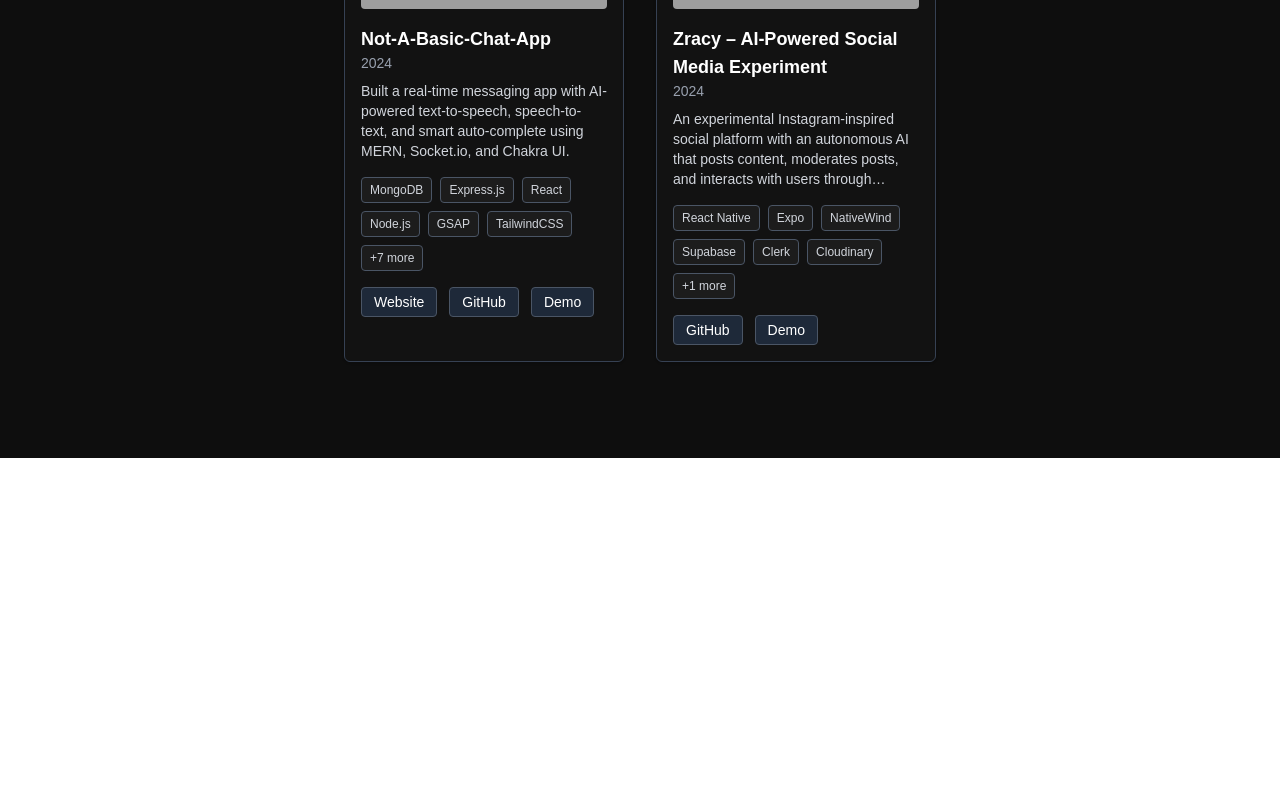
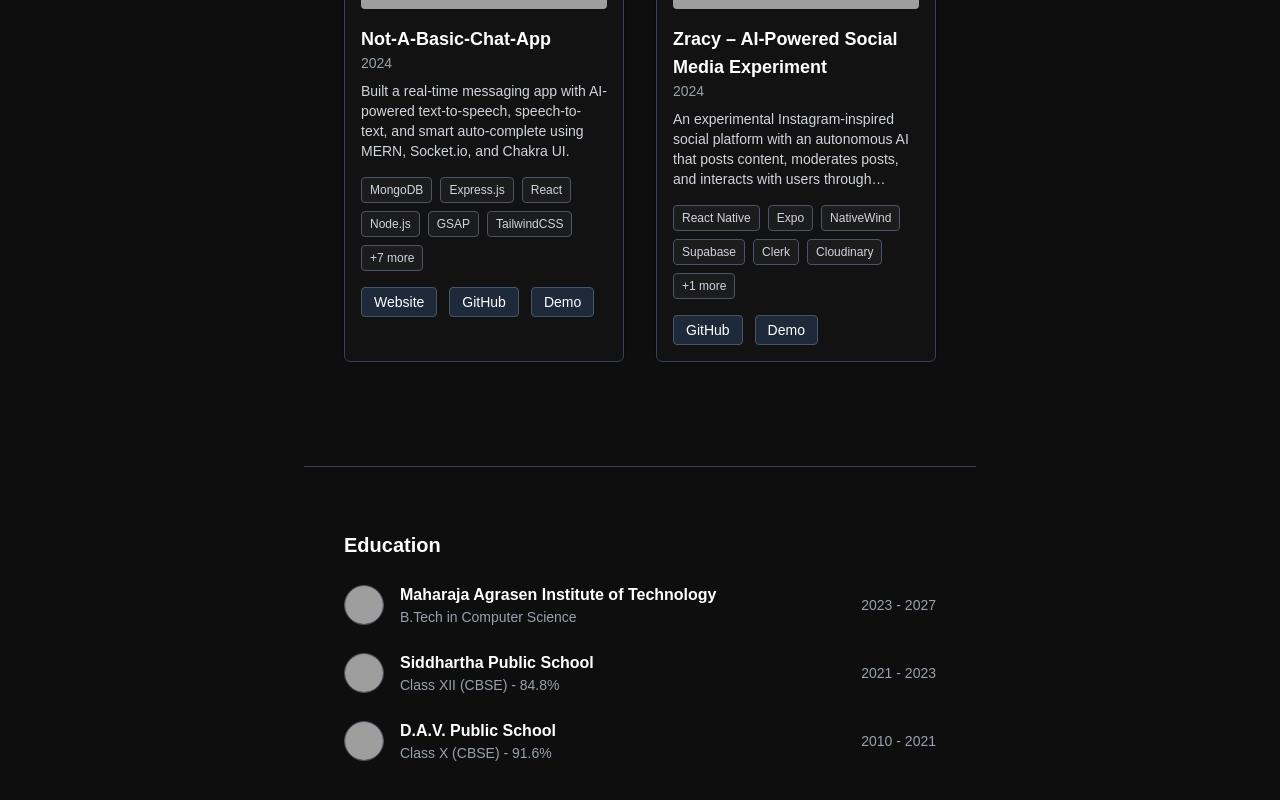
Before and after one commit to ad1tyaydv/adityadotdev, a Next.js app: page / in a window 1280 px wide. Shown: the part 964-1764 px from the top of the page. Before the commit the page ends 1422 px from the top, so only its background shows below. Built offline with nearby package versions, Linux system fonts and the light colour scheme; grey boxes are pictures that could not be loaded.

Commit message:
Education Section added

```diff
--- a/src/app/page.tsx
+++ b/src/app/page.tsx
@@ -1,3 +1,5 @@
+import ContactSection from "../components/ContactSection";
+import EducationSection from "../components/EducationSection";
 import ProjectsSection from "../components/ProjectsSection";
 
 export default function Home() {
@@ -68,6 +70,7 @@ export default function Home() {
           </div>
         </section>
         <ProjectsSection />
+        <EducationSection />
       </div>
     </main>
   );
--- /dev/null
+++ b/src/components/EducationSection.tsx
@@ -0,0 +1,54 @@
+interface EducationItem {
+  name: string;
+  degree: string;
+  year: string;
+  logo: string;
+}
+
+const educationList: EducationItem[] = [
+  {
+    name: "Maharaja Agrasen Institute of Technology",
+    degree: "B.Tech in Computer Science",
+    year: "2023 - 2027",
+    logo: "/education/mait.png",
+  },
+  {
+    name: "Siddhartha Public School",
+    degree: "Class XII (CBSE) - 84.8%",
+    year: "2021 - 2023",
+    logo: "/education/sps.png",
+  },
+  {
+    name: "D.A.V. Public School",
+    degree: "Class X (CBSE) - 91.6%",
+    year: "2010 - 2021",
+    logo: "/education/dav.png",
+  },
+];
+
+export default function EducationSection() {
+  return (
+    <section className="px-4 py-16 sm:px-6 md:px-10 max-w-4xl mx-auto text-white border-t border-gray-700">
+      <h2 className="text-xl font-bold mb-6">Education</h2>
+
+      <div className="space-y-6">
+        {educationList.map((edu, idx) => (
+          <div key={idx} className="flex items-center justify-between">
+            <div className="flex items-center gap-4">
+              <img
+                src={edu.logo}
+                alt={edu.name}
+                className="w-10 h-10 rounded-full border border-gray-600 object-cover"
+              />
+              <div>
+                <p className="font-semibold">{edu.name}</p>
+                <p className="text-sm text-gray-400">{edu.degree}</p>
+              </div>
+            </div>
+            <p className="text-sm text-gray-400">{edu.year}</p>
+          </div>
+        ))}
+      </div>
+    </section>
+  );
+}
```
Also changed, not shown: src/components/ContactSection.tsx (added).
